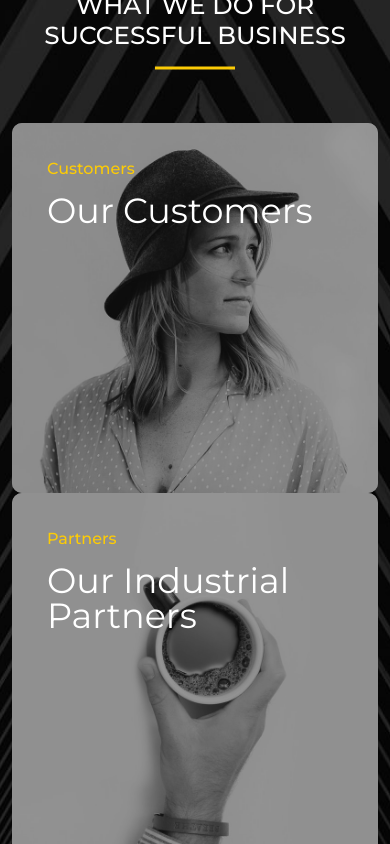
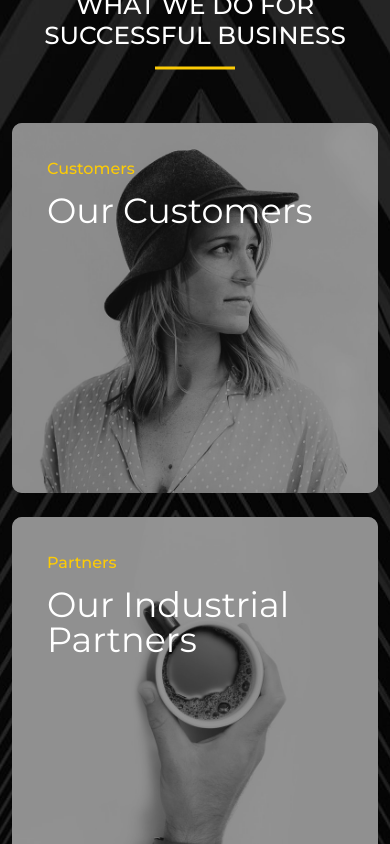
Before and after one commit to Mohamedghaly140/S-Tips, a Next.js app: page / in a window 390 px wide. Shown: the part 3160-4004 px from the top of the page. Built offline with nearby package versions, Linux system fonts and the light colour scheme.

Commit message:
add hover for card item

```diff
--- a/components/BusinessCard/BusinessCard.jsx
+++ b/components/BusinessCard/BusinessCard.jsx
@@ -1,4 +1,5 @@
 import Image from "next/image";
+import { FiPlayCircle } from "react-icons/fi";
 import styles from "./BusinessCard.module.css";
 
 const BusinessCard = ({ title, imageUrl, subTitle }) => {
@@ -15,6 +16,9 @@ const BusinessCard = ({ title, imageUrl, subTitle }) => {
 				<h6 className={styles.title}>{title}</h6>
 				<p className={styles.subTitle}>{subTitle}</p>
 			</div>
+			<button className={styles.readMore}>
+				<FiPlayCircle /> read more
+			</button>
 		</div>
 	);
 };
--- a/components/BusinessCard/BusinessCard.module.css
+++ b/components/BusinessCard/BusinessCard.module.css
@@ -14,6 +14,7 @@
 	min-height: 100%;
 	object-fit: cover;
 	position: absolute;
+	transition: all 0.3s ease-in-out;
 }
 
 .overlay {
@@ -44,3 +45,37 @@
 	font-style: normal;
 	text-transform: capitalize;
 }
+
+.readMore {
+	z-index: 3;
+	top: 450px;
+	left: 35px;
+	border: none;
+	outline: none;
+	padding: 10px 30px;
+	border-radius: 5px;
+	color: var(--white);
+	position: absolute;
+	text-transform: uppercase;
+	background-color: var(--dark);
+	transition: all 0.3s ease-in-out;
+}
+
+.readMore:hover {
+	color: var(--dark);
+	background-color: var(--white);
+}
+
+.businessCard:hover .image {
+	transform: scale(1.2);
+}
+
+.businessCard:hover .readMore {
+	top: 200px;
+}
+
+@media (max-width: 575.98px) {
+	.businessCard {
+		margin-bottom: 24px;
+	}
+}
--- a/components/Footer/Footer.jsx
+++ b/components/Footer/Footer.jsx
@@ -16,8 +16,8 @@ const Footer = props => {
 			</div>
 			<div className="d-flex align-items-center justify-content-center py-2">
 				<p className="text-white text-center text-capitalize mb-0 py-1">
-					Copyright © {new Date().getFullYear().toString()} S-Tips
-					AllRightsReserved
+					Copyright © {new Date().getFullYear().toString()} S-Tips All Rights
+					Reserved
 				</p>
 			</div>
 		</footer>
--- a/components/OurSection/OurSection.jsx
+++ b/components/OurSection/OurSection.jsx
@@ -35,7 +35,7 @@ const OurSection = () => {
 							</button>
 						</div>
 					</div>
-					{section ? (
+					{section === 1 ? (
 						<Fragment>
 							<div className="col-md-3">
 								<Image
--- a/components/OurSection/OurSection.module.css
+++ b/components/OurSection/OurSection.module.css
@@ -57,6 +57,7 @@
 	line-height: 25px;
 	margin-bottom: 18px;
 	font-style: normal;
+	text-transform: capitalize;
 }
 
 .image {
@@ -83,19 +84,22 @@
 }
 
 .readMore {
-	width: auto !important;
-	margin-top: 20px;
 	border: none;
 	outline: none;
 	box-shadow: none;
-	padding: 10px 35px !important;
+	margin-top: 20px;
 	color: var(--grey);
 	display: inline-block;
+	width: auto !important;
+	padding: 10px 35px !important;
+	transition: all 0.3s ease-in-out;
 	background-color: var(--dark) !important;
 }
 
-.list {
-	/* list-style: url("../../assets/arrow_right.png"); */
+.readMore:hover {
+	color: var(--dark) !important;
+	border: 1px solid var(--dark);
+	background-color: var(--white) !important;
 }
 
 .list li {
```
